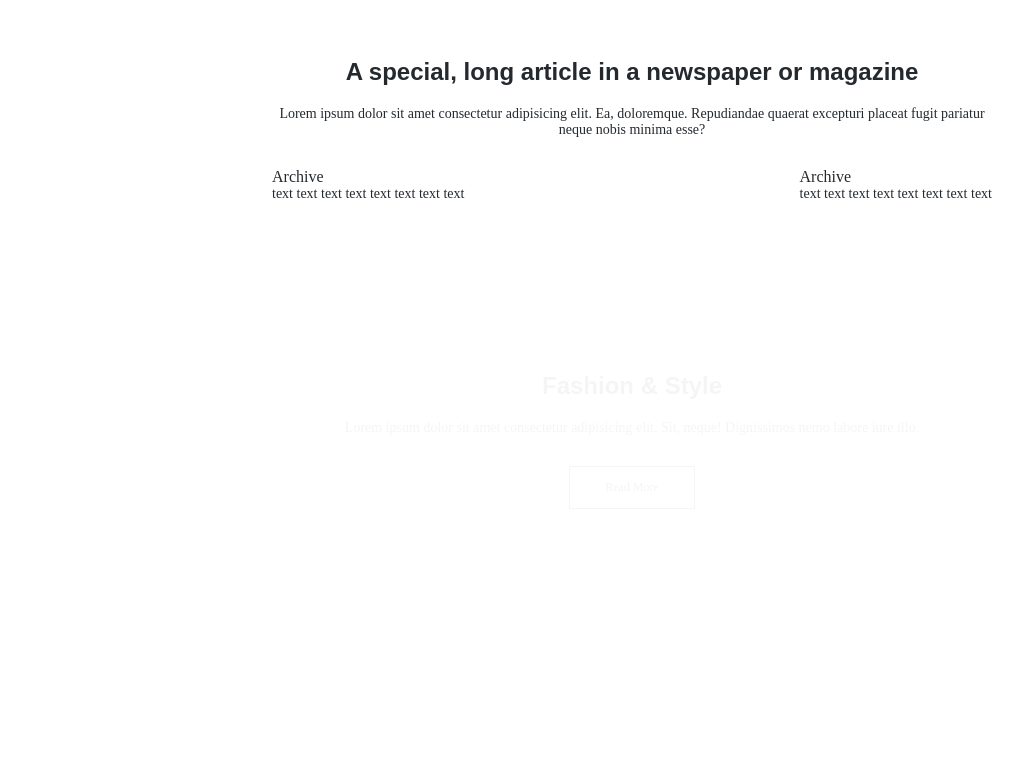
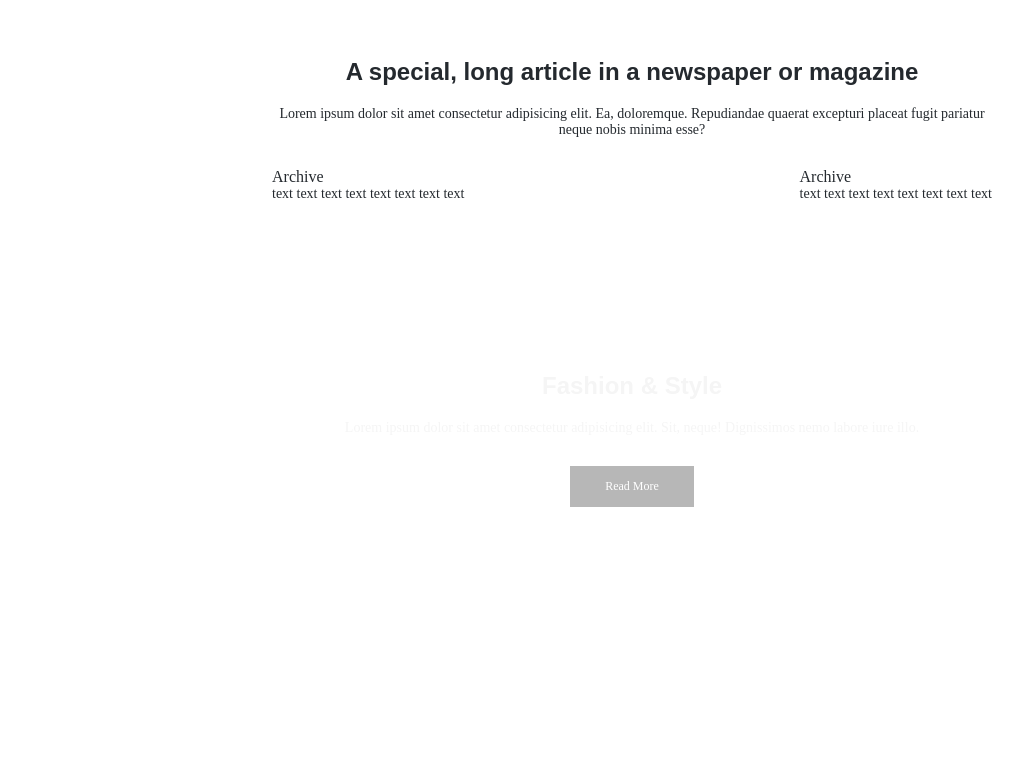
Before and after one commit to spica8hl/book-store, a plain HTML site: page index.html in a window 1280 px wide. Shown: the part 40-800 px from the top of the page, without its empty margins (8-1031 px from the left). Drawn offline with Linux system fonts and the light colour scheme.

Commit message:
update files

```diff
--- a/css/style.css
+++ b/css/style.css
@@ -59,17 +59,18 @@ header img{
   font-size:12px;
   text-align: center;
 }
-.link{
+.link:hover{
+  opacity:0.8;
+}
+.fashion-title, .fashion-text{
+  color:#F5F5F5;
+}
+.fashion-link{
   display: inline-block;
   padding:13px 35px;
   text-decoration: none;
-  border:1px solid #F5F5F5;
-}
-.link:hover{
-  opacity:0.8;
-}
-.fashion-title, .fashion-text, .fashion-link{
-  color:#F5F5F5;
+  color:#fff;
+  background-color:#70707080;
 }
 /* gallery */
 #gallery{
@@ -102,8 +103,10 @@ header img{
 .box .link{
   margin-top:30px;
   border:1px solid #24292E;
-  text-decoration:none;
+  text-decoration: none;
   color:#24292E;
+  display: inline-block;
+  padding:13px 35px;
 }
 /* ----------info----------- */
 #info{
@@ -126,5 +129,3 @@ footer{
   text-align: center;
   margin:30px auto 25px auto;
 }
-/* -----------------------Responsive---------------- */
-@media screen and(max-)
--- a/css/tablet.css
+++ b/css/tablet.css
@@ -9,15 +9,7 @@ html{
   font-size:100%;
   color:#24292E;
 }
-.link{
-  display: inline-block;
-  padding:13px 35px;
-  text-decoration: none;
-  border:1px solid #F5F5F5;
-}
-.link:hover{
-  opacity:0.8;
-}
+
 .content{
   margin: 0;
 }
--- a/index.html
+++ b/index.html
@@ -4,6 +4,7 @@
   <meta charset="UTF-8">
   <meta http-equiv="X-UA-Compatible" content="IE=edge">
   <meta name="viewport" content="width=device-width, initial-scale=1.0">
+  <link rel="shortcut icon" href="images/favicon.ico" type="image/x-icon">
   <!-- PC stylesheet -->
   <link rel="stylesheet" href="css/style.css">
   <!-- tablet stylesheet -->
```
